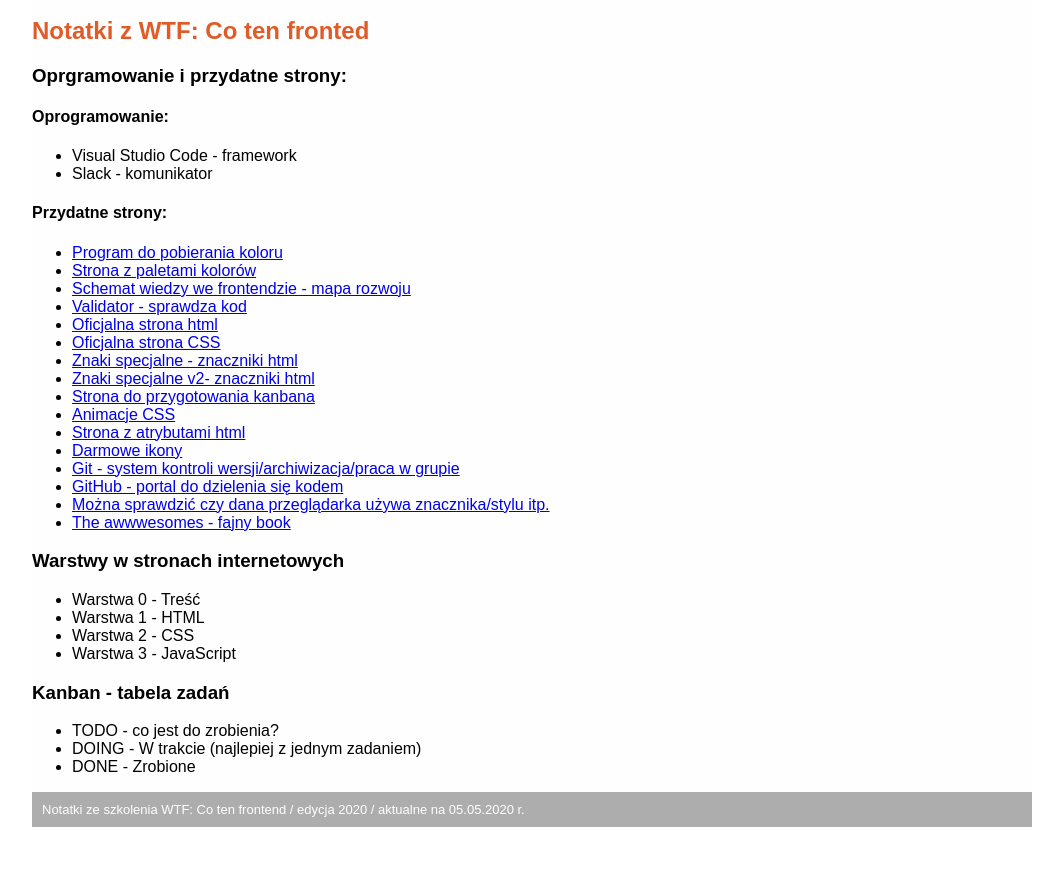
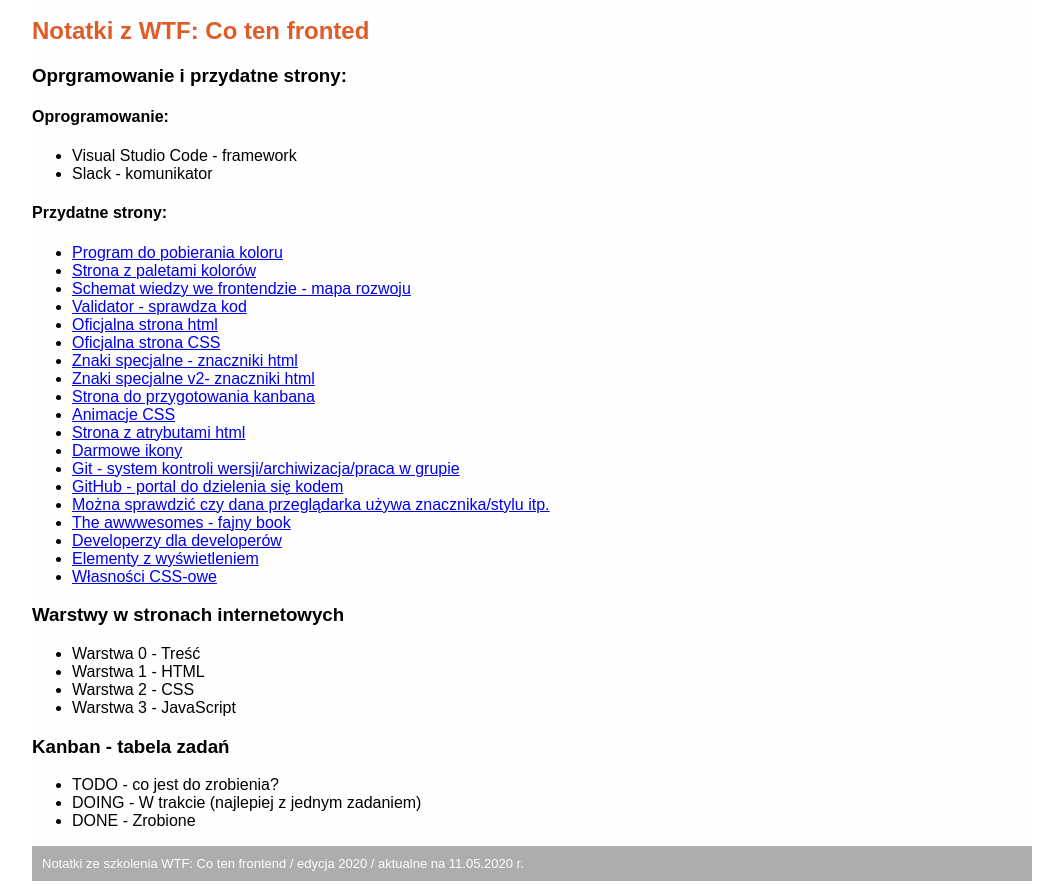
Before and after one commit to martynakurylowicz/homepage, a plain HTML site: page index.html in a window 1280 px wide. Shown: the part 253-1137 px from the top of the page, without its empty margins (108-1171 px from the left). Before the commit the page ends 1088 px from the top, so only its background shows below. Drawn offline with Linux system fonts and the light colour scheme.

Commit message:
information week 5 part1

```diff
--- a/index.html
+++ b/index.html
@@ -174,6 +174,30 @@
                   >The awwwesomes - fajny book</a
                 >
               </li>
+              <li class="notes-list__item">
+                <a
+                  class="notes-list__link"
+                  href="https://developer.mozilla.org/pl/"
+                  target="_blank"
+                  >Developerzy dla developerów</a
+                >
+              </li>
+              <li class="notes-list__item">
+                <a
+                  class="notes-list__link"
+                  href="https://devdocs.io/"
+                  target="_blank"
+                  >Elementy z wyświetleniem</a
+                >
+              </li>
+              <li class="notes-list__item">
+                <a
+                  class="notes-list__link"
+                  href="https://css-tricks.com/"
+                  target="_blank"
+                  >Własności CSS-owe</a
+                >
+              </li>
             </ul>
             <h3 class="notes__h3">Warstwy w stronach internetowych</h3>
             <ul class="notes-list">
@@ -195,7 +219,7 @@
       </main>
       <footer class="footer">
         Notatki ze szkolenia WTF: Co ten frontend / edycja 2020 / aktualne na
-        05.05.2020 r.
+        11.05.2020 r.
       </footer>
     </div>
     <script src="main.js"></script>
```
Also changed, not shown: nauka-css.html (+4 -0 lines), nauka-js.html (+18 -0 lines).
